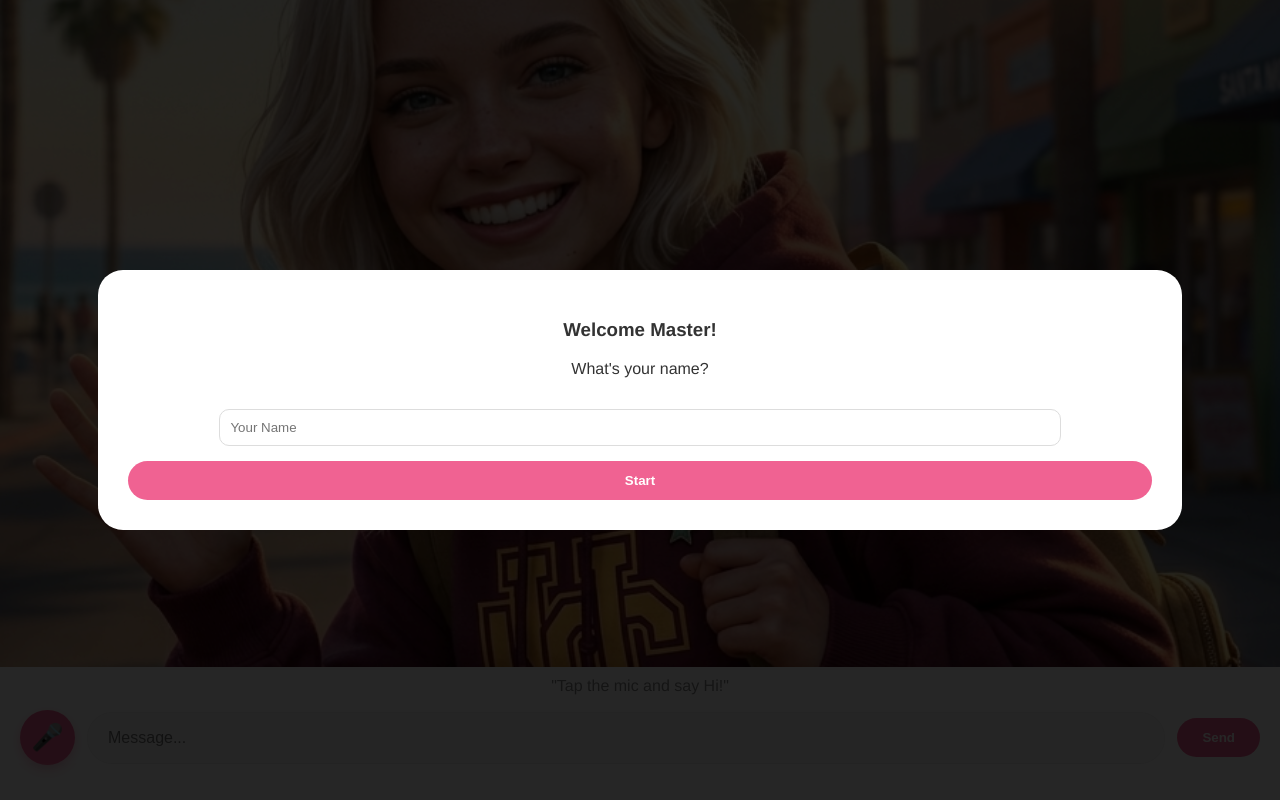
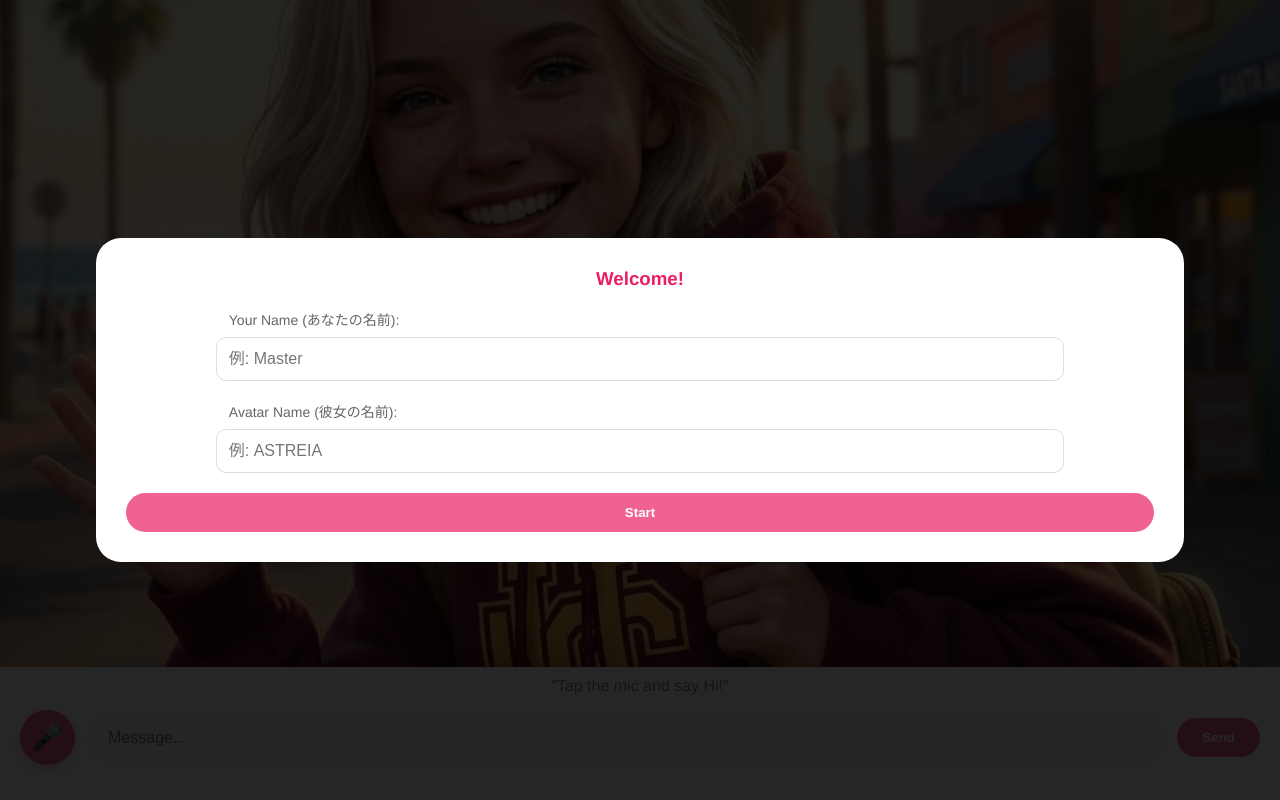
Before and after one commit to fantasyspring/ASTREIA, a Flask app: page / in a window 1280 px wide. Run offline with Flask 3, Linux system fonts and the light colour scheme.

Commit message:
Update index.html

```diff
--- a/templates/index.html
+++ b/templates/index.html
@@ -26,7 +26,7 @@
             object-fit: cover;
         }
 
-        /* 吹き出し（画像の位置に合わせる） */
+        /* 吹き出し */
         #display-text {
             position: absolute;
             bottom: 30px; left: 50%;
@@ -58,7 +58,6 @@
             gap: 12px;
         }
 
-        /* ピンクのマイクボタン */
         #mic-btn {
             width: 55px; height: 55px;
             background-color: #f06292;
@@ -110,14 +109,20 @@
             z-index: 100; display: none;
         }
         .setup-box {
-            background: white; padding: 30px; border-radius: 25px; width: 80%; text-align: center;
+            background: white; padding: 30px; border-radius: 25px; width: 85%; text-align: center;
+            box-sizing: border-box;
+        }
+        .setup-box h3 { color: #e91e63; margin-top: 0; }
+        .setup-box label { display: block; text-align: left; margin-left: 10%; font-size: 14px; color: #666; }
+        .setup-box input {
+            width: 80%; padding: 12px; margin: 8px 0 20px; border-radius: 10px; border: 1px solid #ddd; font-size: 16px;
         }
     </style>
 </head>
 <body>
 
 <div class="avatar-area">
-    <img id="avatar-img" src="{{ url_for('static', filename='avatar_icon.png') }}" alt="ASTREIA">
+    <img id="avatar-img" src="{{ url_for('static', filename='avatar_icon.png') }}" alt="Avatar">
     <div id="display-text"></div>
 </div>
 
@@ -129,12 +134,16 @@
     <button id="send-btn" onclick="sendMessage()">Send</button>
 </div>
 
-<!-- 初回用名前入力 -->
 <div id="setup-overlay">
     <div class="setup-box">
-        <h3>Welcome Master!</h3>
-        <p>What's your name?</p>
-        <input type="text" id="setup-name" style="width:80%; padding:10px; margin:15px; border-radius:10px; border:1px solid #ddd;" placeholder="Your Name">
+        <h3>Welcome!</h3>
+
+        <label>Your Name (あなたの名前):</label>
+        <input type="text" id="setup-user-name" placeholder="例: Master">
+
+        <label>Avatar Name (彼女の名前):</label>
+        <input type="text" id="setup-ai-name" placeholder="例: ASTREIA">
+
         <br>
         <button id="send-btn" style="width:100%" onclick="completeSetup()">Start</button>
     </div>
@@ -145,71 +154,63 @@
     const input = document.getElementById('user-input');
     const micBtn = document.getElementById('mic-btn');
 
-    // --- 音声ロック強制解除ロジック ---
     let audioUnlocked = false;
     function unlockAudio() {
         if (!audioUnlocked) {
             const silent = new SpeechSynthesisUtterance("");
             window.speechSynthesis.speak(silent);
             audioUnlocked = true;
-            console.log("Audio Unlocked");
         }
     }
 
-    // --- 初回セットアップ判定 ---
     {% if first_launch %}
     document.getElementById('setup-overlay').style.display = 'flex';
     {% endif %}
 
     async function completeSetup() {
-        unlockAudio(); // ここで音声を許可
-        const name = document.getElementById('setup-name').value;
-        if (!name) return;
+        unlockAudio();
+        const userName = document.getElementById('setup-user-name').value;
+        const aiName = document.getElementById('setup-ai-name').value || "ASTREIA";
+
+        if (!userName) { alert("Please enter your name!"); return; }
 
         await fetch('/setup', {
             method: 'POST',
             headers: {'Content-Type': 'application/json'},
-            body: JSON.stringify({name: name})
+            body: JSON.stringify({name: userName, ai_name: aiName})
         });
+
         document.getElementById('setup-overlay').style.display = 'none';
         display.style.display = 'block';
-        display.innerText = "Hi! I'm ASTREIA. Nice to meet you!";
-        speak("Hi! I am ASTREIA. Nice to meet you!");
+        display.innerText = `Hi! I'm ${aiName}. Nice to meet you, ${userName}!`;
+        speak(`Hi! I am ${aiName}. Nice to meet you, ${userName}!`);
     }
 
-    // --- 音声認識 ---
     const recognition = new (window.SpeechRecognition || window.webkitSpeechRecognition)();
     recognition.lang = 'en-US';
-    recognition.interimResults = false;
 
     function startRecognition() {
-        unlockAudio(); // マイクを叩いた瞬間に音声再生を許可
+        unlockAudio();
         try {
             recognition.start();
             micBtn.classList.add('active');
-            input.placeholder = "Listening...";
-        } catch (e) { console.log("Mic already active"); }
+        } catch (e) {}
     }
 
     recognition.onresult = (event) => {
-        const text = event.results[0][0].transcript;
-        input.value = text;
+        input.value = event.results[0][0].transcript;
         sendMessage();
     };
 
-    recognition.onend = () => {
-        micBtn.classList.remove('active');
-        input.placeholder = "Message...";
-    };
+    recognition.onend = () => micBtn.classList.remove('active');
 
-    // --- チャット送信 ---
     async function sendMessage() {
-        unlockAudio(); // 送信ボタンでもロック解除
+        unlockAudio();
         const text = input.value;
         if (!text) return;
 
         display.style.display = 'block';
-        display.innerText = "Thinking...";
+        display.innerText = "...";
         input.value = "";
 
         try {
@@ -219,7 +220,6 @@
                 body: JSON.stringify({message: text})
             });
             const data = await response.json();
-
             display.innerText = data.response;
             speak(data.response);
         } catch (e) {
@@ -227,16 +227,15 @@
         }
     }
 
-    // --- 音声合成 ---
+    // --- 音声設定の調整 (ここが重要です) ---
     function speak(text) {
         window.speechSynthesis.cancel();
         const uttr = new SpeechSynthesisUtterance(text);
         uttr.lang = 'en-US';
-        uttr.rate = 1.0;
-        uttr.pitch = 1.1; // 17歳らしく
 
-        uttr.onstart = () => console.log("ASTREIA is speaking...");
-        uttr.onerror = (e) => console.error("Speech error:", e);
+        // 元気で明るい声にするための設定
+        uttr.rate = 1.1;  // 少し早口にして、弾むような感じに（1.0〜1.2がおすすめ）
+        uttr.pitch = 1.3; // 声を高くして、若々しく明るい印象に（1.0〜1.5がおすすめ）
 
         window.speechSynthesis.speak(uttr);
     }
```
